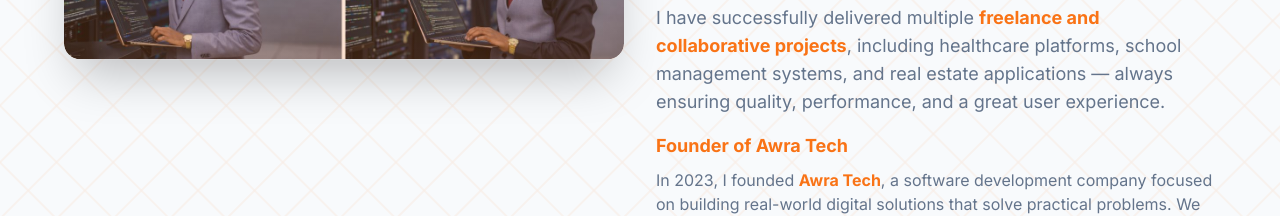
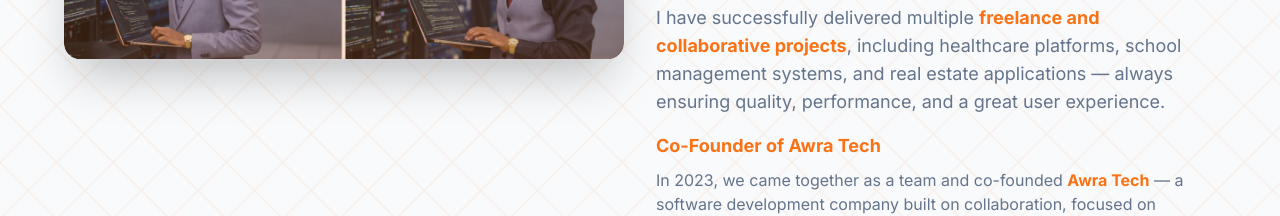
Before and after one commit to dopi95/Portfolio, a React (Vite) app in the folder frontend/: page / in a window 1280 px wide. Shown: the part 1260-1476 px from the top of the page. Built offline with nearby package versions, Linux system fonts and the light colour scheme; no server answers.

Commit message:
Update About section: reflect team co-founding of Awra Tech

```diff
--- a/frontend/src/components/About.tsx
+++ b/frontend/src/components/About.tsx
@@ -78,9 +78,9 @@
 
               {/* Awra Tech */}
               <div>
-                <h3 className="text-base md:text-lg font-bold text-orange-500 mb-2">Founder of Awra Tech</h3>
+                <h3 className="text-base md:text-lg font-bold text-orange-500 mb-2">Co-Founder of Awra Tech</h3>
                 <p className="text-sm md:text-base text-light-textSecondary dark:text-dark-textSecondary leading-relaxed">
-                  In 2023, I founded <span className="font-bold text-orange-500">Awra Tech</span>, a software development company focused on building real-world digital solutions that solve practical problems. We work both independently and as a team, delivering modern, scalable products using technologies like Next.js, TypeScript, Node.js, and React Native.
+                  In 2023, we came together as a team and co-founded <span className="font-bold text-orange-500">Awra Tech</span> — a software development company built on collaboration, focused on delivering real-world digital solutions that solve practical problems. Together, we build modern, scalable products using technologies like Next.js, TypeScript, Node.js, and React Native.
                 </p>
                 <a
                   href="https://awratech.com"
```
